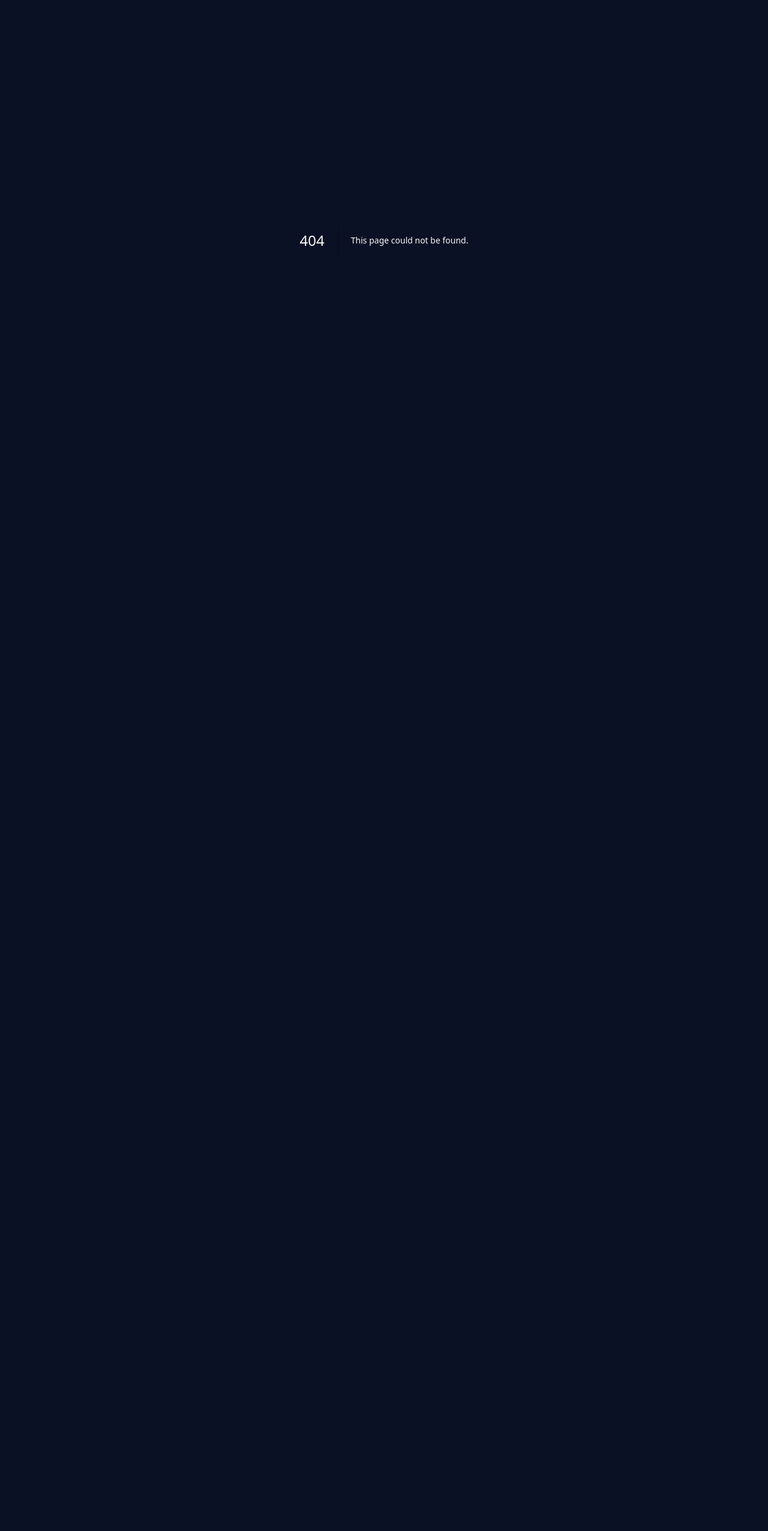
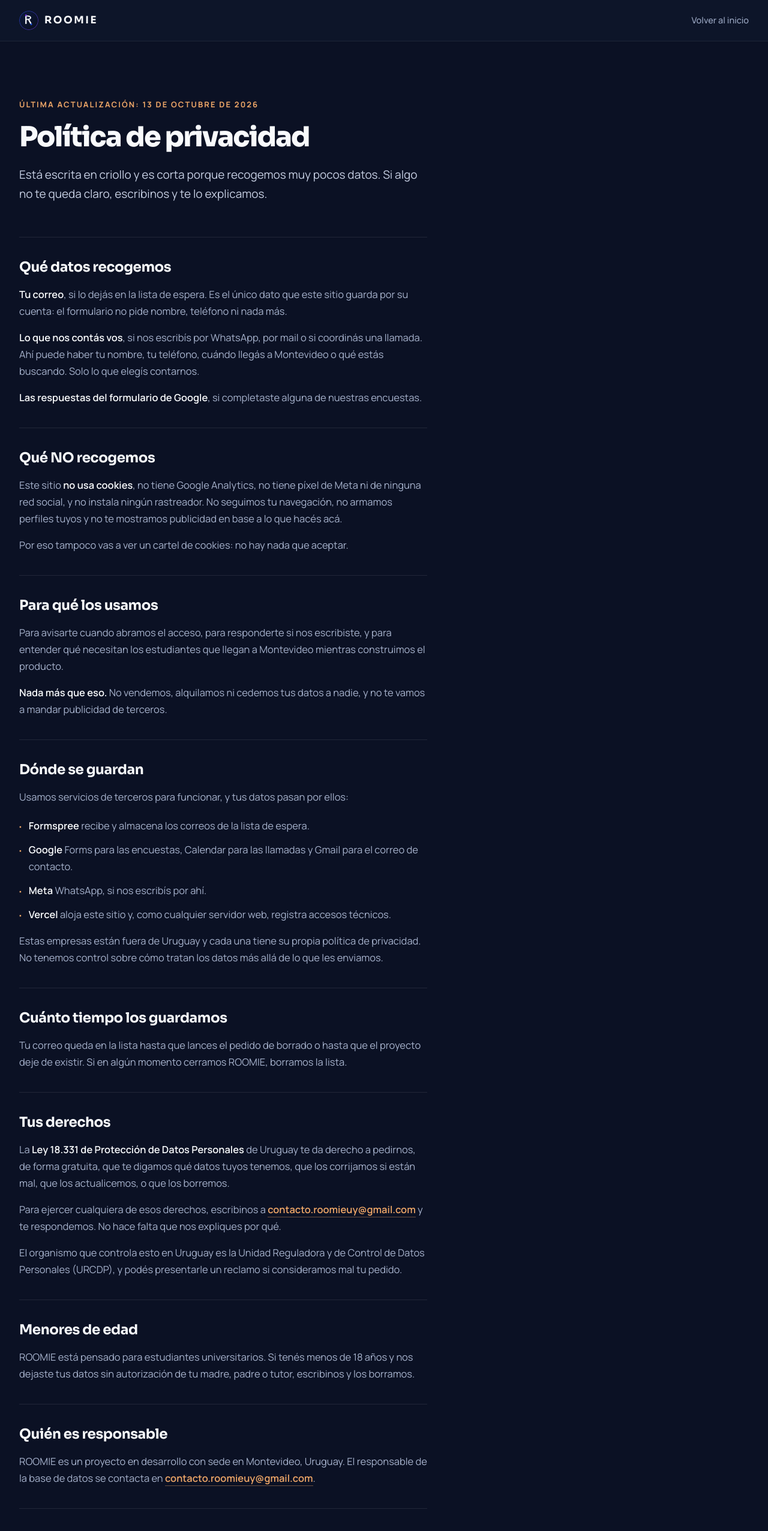
Before and after one commit to enlammit-prog/roomie-landing, a Next.js app: page /privacidad in a window 1280 px wide. Before the commit this address had no page. Shown: the top 2553 px of the page at 60% size. Before the commit the page ends 800 px from the top, so only its background shows below. Built offline with nearby package versions, Linux system fonts and the light colour scheme; no server answers.

Commit message:
Agrega pagina de privacidad y link en el footer

```diff
--- /dev/null
+++ b/src/app/privacidad/page.tsx
@@ -0,0 +1,233 @@
+import type { Metadata } from "next";
+import Image from "next/image";
+import Link from "next/link";
+import Footer from "@/components/Footer";
+import { CONTACT_EMAIL, CONTACT_MAILTO } from "@/lib/links";
+
+const ACTUALIZADO = "13 de octubre de 2026";
+
+export const metadata: Metadata = {
+  title: "Política de privacidad — ROOMIE",
+  description:
+    "Qué datos recoge ROOMIE, para qué los usa, dónde se guardan y cómo pedir que los borremos.",
+  robots: { index: true, follow: true },
+};
+
+function Seccion({
+  titulo,
+  children,
+}: {
+  titulo: string;
+  children: React.ReactNode;
+}) {
+  return (
+    <section className="pt-9 mt-9 border-t border-white/[0.09] first:border-0 first:mt-0 first:pt-0">
+      <h2 className="font-sora font-bold text-[21px] sm:text-[23px] tracking-[-0.02em] leading-tight mb-4">
+        {titulo}
+      </h2>
+      <div className="flex flex-col gap-4 text-[16.5px] leading-[1.7] text-ink-secondary">
+        {children}
+      </div>
+    </section>
+  );
+}
+
+export default function PrivacidadPage() {
+  return (
+    <>
+      <header className="sticky top-0 z-50 bg-[rgba(15,23,42,0.86)] backdrop-blur-[10px] border-b border-hairline">
+        <nav className="max-w-[1320px] mx-auto px-4 sm:px-8 h-[68px] flex items-center justify-between gap-4">
+          <Link
+            href="/"
+            className="flex items-center gap-2.5 no-underline shrink-0"
+          >
+            <Image
+              src="/roomie_profile.png"
+              alt="ROOMIE"
+              width={32}
+              height={32}
+              className="rounded-full block w-7 h-7 sm:w-8 sm:h-8"
+            />
+            <span className="font-sora font-bold text-[15px] sm:text-[17px] tracking-[0.15em] text-ink">
+              ROOMIE
+            </span>
+          </Link>
+          <Link
+            href="/"
+            className="text-[#9AA7C2] no-underline text-[14.5px] font-medium hover:text-ink transition-colors"
+          >
+            Volver al inicio
+          </Link>
+        </nav>
+      </header>
+
+      <main className="max-w-[1320px] mx-auto px-4 sm:px-8 py-16 lg:py-24">
+        <div className="max-w-[680px]">
+          <p className="text-[12px] sm:text-[13px] font-bold tracking-[0.16em] uppercase text-amber mb-5">
+            Última actualización: {ACTUALIZADO}
+          </p>
+
+          <h1 className="font-sora font-extrabold text-[34px] sm:text-[46px] tracking-[-0.04em] leading-[1.04] mb-6">
+            Política de privacidad
+          </h1>
+
+          <p className="text-[17.5px] sm:text-[19px] leading-[1.65] text-[#C7D0E4] mb-14">
+            Está escrita en criollo y es corta porque recogemos muy pocos datos.
+            Si algo no te queda claro, escribinos y te lo explicamos.
+          </p>
+
+          <Seccion titulo="Qué datos recogemos">
+            <p>
+              <strong className="text-ink font-semibold">Tu correo</strong>, si
+              lo dejás en la lista de espera. Es el único dato que este sitio
+              guarda por su cuenta: el formulario no pide nombre, teléfono ni
+              nada más.
+            </p>
+            <p>
+              <strong className="text-ink font-semibold">
+                Lo que nos contás vos
+              </strong>
+              , si nos escribís por WhatsApp, por mail o si coordinás una
+              llamada. Ahí puede haber tu nombre, tu teléfono, cuándo llegás a
+              Montevideo o qué estás buscando. Solo lo que elegís contarnos.
+            </p>
+            <p>
+              <strong className="text-ink font-semibold">
+                Las respuestas del formulario de Google
+              </strong>
+              , si completaste alguna de nuestras encuestas.
+            </p>
+          </Seccion>
+
+          <Seccion titulo="Qué NO recogemos">
+            <p>
+              Este sitio <strong className="text-ink font-semibold">no usa
+              cookies</strong>, no tiene Google Analytics, no tiene píxel de
+              Meta ni de ninguna red social, y no instala ningún rastreador. No
+              seguimos tu navegación, no armamos perfiles tuyos y no te
+              mostramos publicidad en base a lo que hacés acá.
+            </p>
+            <p>
+              Por eso tampoco vas a ver un cartel de cookies: no hay nada que
+              aceptar.
+            </p>
+          </Seccion>
+
+          <Seccion titulo="Para qué los usamos">
+            <p>
+              Para avisarte cuando abramos el acceso, para responderte si nos
+              escribiste, y para entender qué necesitan los estudiantes que
+              llegan a Montevideo mientras construimos el producto.
+            </p>
+            <p>
+              <strong className="text-ink font-semibold">
+                Nada más que eso.
+              </strong>{" "}
+              No vendemos, alquilamos ni cedemos tus datos a nadie, y no te
+              vamos a mandar publicidad de terceros.
+            </p>
+          </Seccion>
+
+          <Seccion titulo="Dónde se guardan">
+            <p>
+              Usamos servicios de terceros para funcionar, y tus datos pasan por
+              ellos:
+            </p>
+            <ul className="flex flex-col gap-3 mt-1">
+              {[
+                ["Formspree", "recibe y almacena los correos de la lista de espera."],
+                ["Google", "Forms para las encuestas, Calendar para las llamadas y Gmail para el correo de contacto."],
+                ["Meta", "WhatsApp, si nos escribís por ahí."],
+                ["Vercel", "aloja este sitio y, como cualquier servidor web, registra accesos técnicos."],
+              ].map(([nombre, detalle]) => (
+                <li
+                  key={nombre}
+                  className="grid grid-cols-[auto_1fr] gap-x-3 items-baseline"
+                >
+                  <span className="font-sora font-bold text-[14px] text-amber">
+                    ·
+                  </span>
+                  <span>
+                    <strong className="text-ink font-semibold">{nombre}</strong>{" "}
+                    {detalle}
+                  </span>
+                </li>
+              ))}
+            </ul>
+            <p>
+              Estas empresas están fuera de Uruguay y cada una tiene su propia
+              política de privacidad. No tenemos control sobre cómo tratan los
+              datos más allá de lo que les enviamos.
+            </p>
+          </Seccion>
+
+          <Seccion titulo="Cuánto tiempo los guardamos">
+            <p>
+              Tu correo queda en la lista hasta que lances el pedido de borrado o
+              hasta que el proyecto deje de existir. Si en algún momento cerramos
+              ROOMIE, borramos la lista.
+            </p>
+          </Seccion>
+
+          <Seccion titulo="Tus derechos">
+            <p>
+              La{" "}
+              <strong className="text-ink font-semibold">
+                Ley 18.331 de Protección de Datos Personales
+              </strong>{" "}
+              de Uruguay te da derecho a pedirnos, de forma gratuita, que te
+              digamos qué datos tuyos tenemos, que los corrijamos si están mal,
+              que los actualicemos, o que los borremos.
+            </p>
+            <p>
+              Para ejercer cualquiera de esos derechos, escribinos a{" "}
+              <a
+                href={CONTACT_MAILTO}
+                className="text-amber no-underline font-semibold border-b border-amber/40 pb-px hover:text-ink hover:border-ink transition-colors"
+              >
+                {CONTACT_EMAIL}
+              </a>{" "}
+              y te respondemos. No hace falta que nos expliques por qué.
+            </p>
+            <p>
+              El organismo que controla esto en Uruguay es la Unidad Reguladora y
+              de Control de Datos Personales (URCDP), y podés presentarle un
+              reclamo si consideramos mal tu pedido.
+            </p>
+          </Seccion>
+
+          <Seccion titulo="Menores de edad">
+            <p>
+              ROOMIE está pensado para estudiantes universitarios. Si tenés menos
+              de 18 años y nos dejaste tus datos sin autorización de tu madre,
+              padre o tutor, escribinos y los borramos.
+            </p>
+          </Seccion>
+
+          <Seccion titulo="Quién es responsable">
+            <p>
+              ROOMIE es un proyecto en desarrollo con sede en Montevideo,
+              Uruguay. El responsable de la base de datos se contacta en{" "}
+              <a
+                href={CONTACT_MAILTO}
+                className="text-amber no-underline font-semibold border-b border-amber/40 pb-px hover:text-ink hover:border-ink transition-colors"
+              >
+                {CONTACT_EMAIL}
+              </a>
+              .
+            </p>
+          </Seccion>
+
+          <Seccion titulo="Cambios">
+            <p>
+              Si cambiamos algo de esta política, actualizamos la fecha de arriba.
+              Si el cambio es importante y tenemos tu correo, te avisamos.
+            </p>
+          </Seccion>
+        </div>
+      </main>
+
+      <Footer />
+    </>
+  );
+}
--- a/src/app/sitemap.ts
+++ b/src/app/sitemap.ts
@@ -8,5 +8,6 @@ export default function sitemap(): MetadataRoute.Sitemap {
     { url: `${BASE}/exchange`, changeFrequency: "weekly", priority: 0.9 },
     { url: `${BASE}/concierge`, changeFrequency: "weekly", priority: 0.9 },
     { url: `${BASE}/concierge/en`, changeFrequency: "weekly", priority: 0.8 },
+    { url: `${BASE}/privacidad`, changeFrequency: "yearly", priority: 0.2 },
   ];
 }
--- a/src/components/Footer.tsx
+++ b/src/components/Footer.tsx
@@ -92,9 +92,17 @@ export default function Footer() {
           <p className="text-[12.5px] text-ink-muted leading-[1.6] tracking-[0.01em]">
             © {years} ROOMIE. Todos los derechos reservados.
           </p>
-          <p className="text-[12.5px] text-ink-muted leading-[1.6] tracking-[0.01em] sm:text-right">
-            Hecho en Montevideo, Uruguay.
-          </p>
+          <div className="flex items-center gap-5 flex-wrap">
+            <Link
+              href="/privacidad"
+              className="text-[12.5px] text-ink-muted no-underline tracking-[0.01em] hover:text-ink transition-colors"
+            >
+              Privacidad
+            </Link>
+            <p className="text-[12.5px] text-ink-muted leading-[1.6] tracking-[0.01em]">
+              Hecho en Montevideo, Uruguay.
+            </p>
+          </div>
         </div>
       </div>
     </footer>
```
